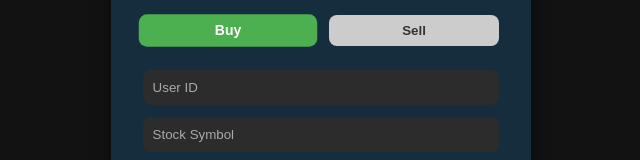
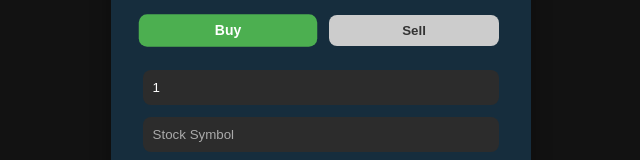
Before and after one commit to UmerAhmad11/FinPort, a React (Vite) app in the folder frontend/: page /trade in a window 1280 px wide. Shown: the part 184-344 px from the top of the page, without its empty margins (319-959 px from the left). Built offline with nearby package versions, Linux system fonts and the light colour scheme; sample sign-in values are in the browser's storage.

Commit message:
Added Emailing Capabilities and also User ID input

```diff
--- a/frontend/src/App.css
+++ b/frontend/src/App.css
@@ -138,7 +138,7 @@ button[type='submit']:hover {
   border-radius: 8px;
   color: white;
   font-weight: bold;
-  cursor: pointer;
+  cursor: alias;
   transition: background-color 0.3s ease;
 }
 
--- a/frontend/src/Auth.jsx
+++ b/frontend/src/Auth.jsx
@@ -60,6 +60,9 @@ export default function Auth() {
 
       // ✅ Save session info
       localStorage.setItem('loggedInUser', username);
+      if (data.user_id) {
+        localStorage.setItem('userId', data.user_id); // 👈 Add this
+      }
       if (mode === 'signup') {
         localStorage.setItem('fullName', name);
       }
--- a/frontend/src/Trading.jsx
+++ b/frontend/src/Trading.jsx
@@ -4,7 +4,7 @@ import './App.css';
 
 function Trading() {
   const [mode, setMode] = useState('buy'); // 'buy' or 'sell'
-  const [userId, setUserId] = useState('');
+  const [userId, setUserId] = useState(localStorage.getItem('userId') || '');
   const [stockSymbol, setStockSymbol] = useState('');
   const [quantity, setQuantity] = useState('');
   const [traderId, setTraderId] = useState(''); // Only for sell
@@ -89,7 +89,7 @@ function Trading() {
         <input
           placeholder="User ID"
           value={userId}
-          onChange={(e) => setUserId(e.target.value)}
+          readOnly
         />
         <input
           placeholder="Stock Symbol"
```
